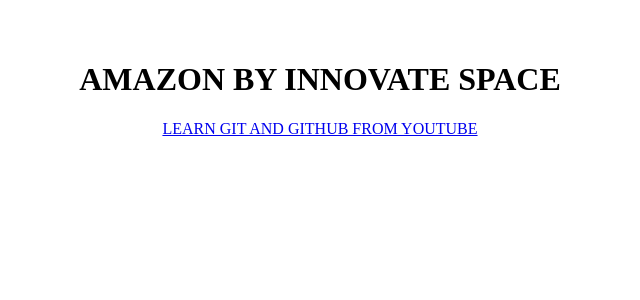
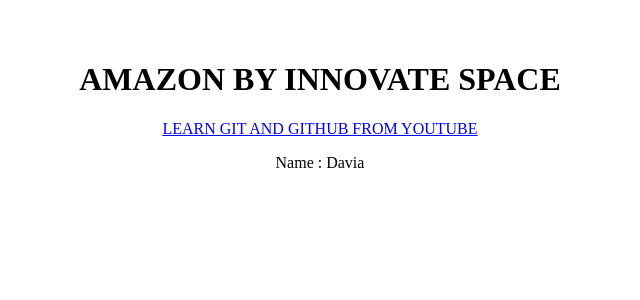
Before and after one commit to Aikay-dev/Innov8Store, a React (Vite) app: page / in a window 1280 px wide. Shown: the top 300 px of the page, without its empty margins (320-960 px from the left). Built offline with nearby package versions, Linux system fonts and the light colour scheme.

Commit message:
Staging my name inside my branch

```diff
--- a/src/App.jsx
+++ b/src/App.jsx
@@ -12,6 +12,7 @@
       <a href="https://www.youtube.com/watch?v=8Dd7KRpKeaE&pp=ygUUbGVhcm4gZ2l0IGFuZCBnaXRodWI%3D">
         LEARN GIT AND GITHUB FROM YOUTUBE
       </a>
+      <p>Name : Davia</p>
     </>
   );
 }
```
